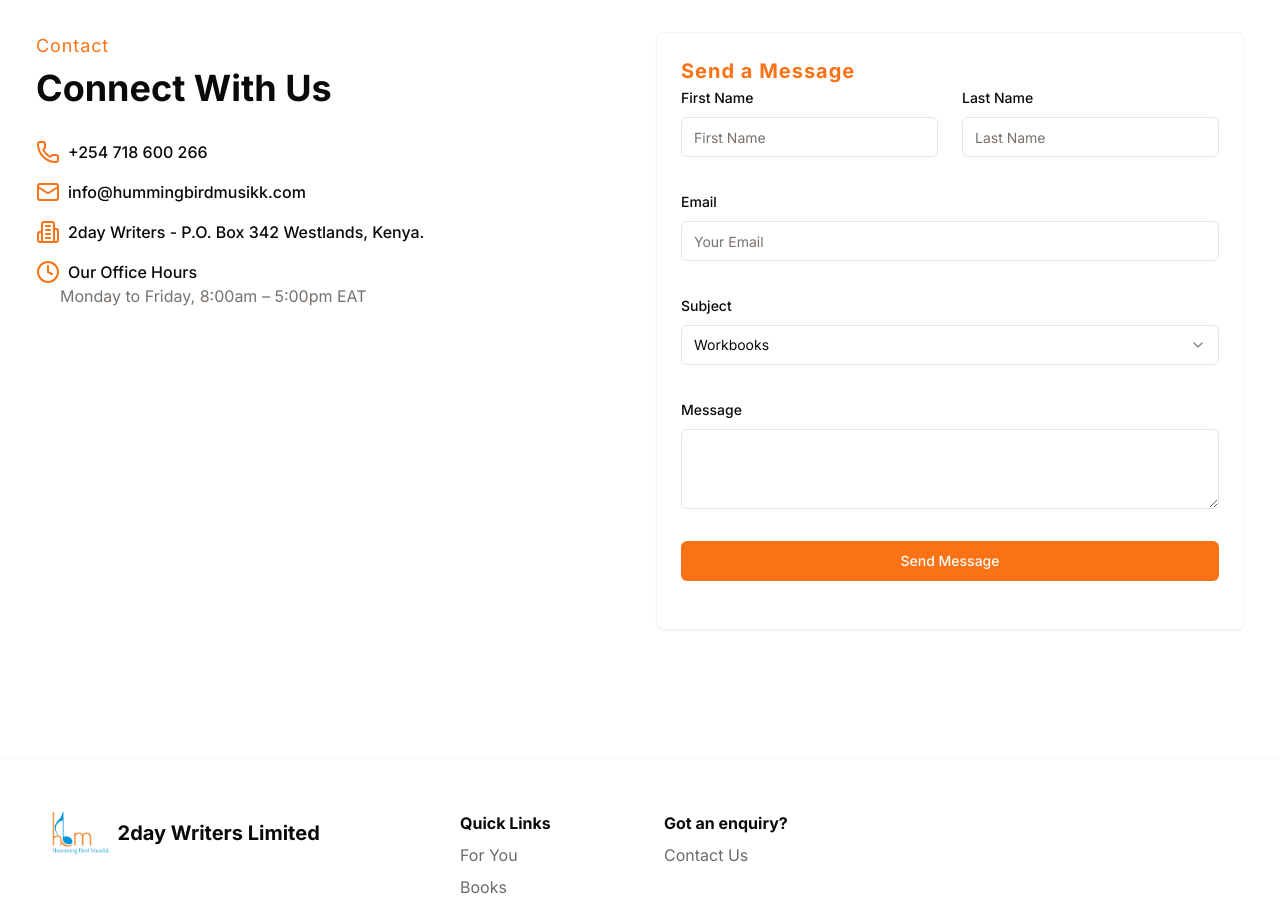
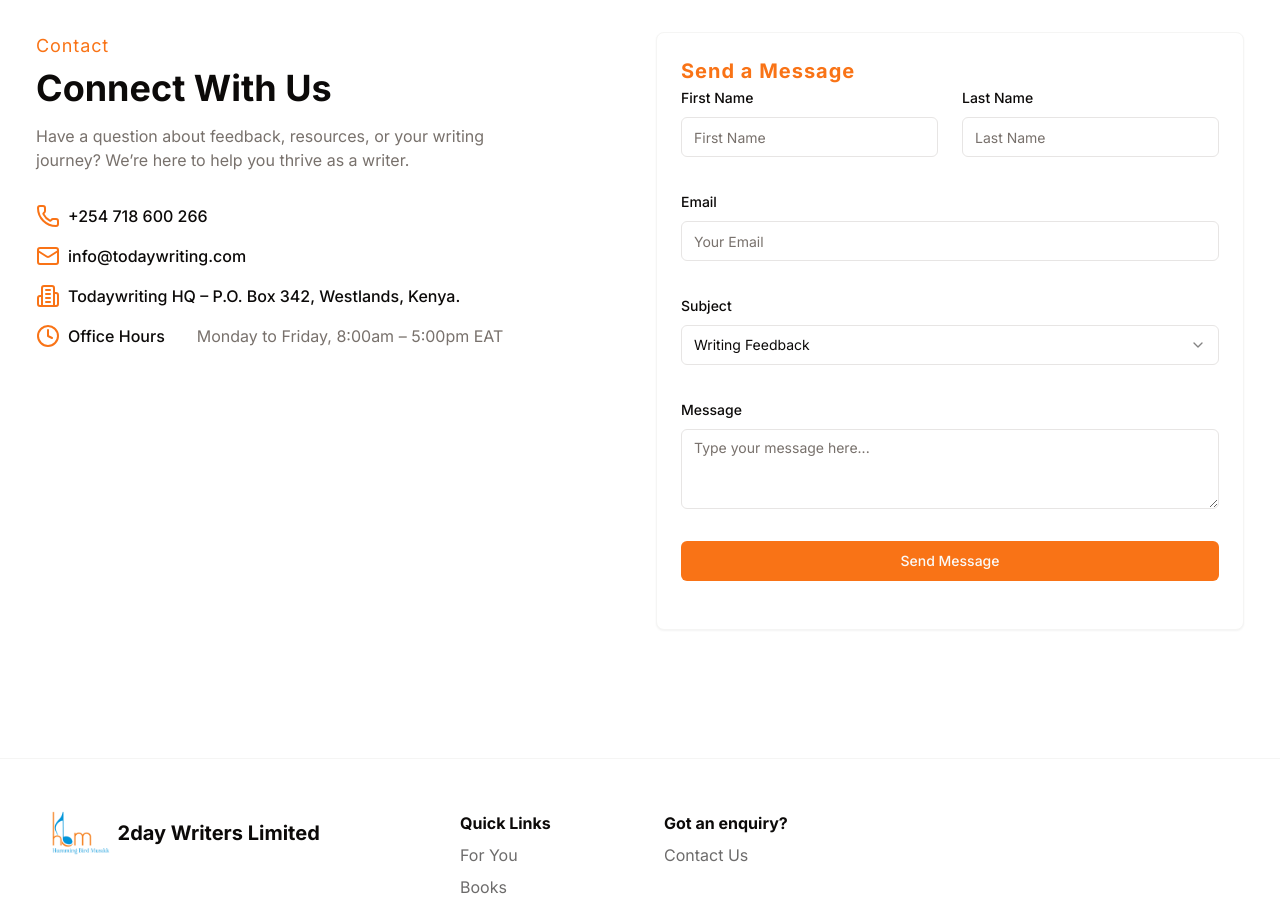
Before and after one commit to theyardmic3/2daywriters, a Next.js app: page /about in a window 1280 px wide. Shown: the part 4500-5411 px from the top of the page. Built offline with nearby package versions, Linux system fonts and the light colour scheme.

Commit message:
styling and contact details

```diff
--- a/components/layout/sections/BookCarousel.tsx
+++ b/components/layout/sections/BookCarousel.tsx
@@ -62,15 +62,16 @@ export const BookCarousel: React.FC = () => {
               key={index}
               className="md:basis-1/2 lg:basis-1/3 pl-4"
             >
-              <div className="p-1 flex aspect-rectangle items-center justify-center">
+                <div className="p-1 flex aspect-rectangle items-center justify-center">
                 <Image
                   src={src}
                   alt={`Carousel Image ${index + 1}`}
                   className="object-cover aspect-rectangle w-full rounded-tr-2xl rounded-br-2xl h-full"
                   width={600}
                   height={600}
+                  priority
                 />
-              </div>
+                </div>
             </CarouselItem>
           ))}
         </CarouselContent>
--- a/components/layout/sections/contact.tsx
+++ b/components/layout/sections/contact.tsx
@@ -6,7 +6,7 @@ import {
   CardHeader,
 } from "@/components/ui/card";
 import { Building2, Clock, Mail, Phone } from "lucide-react";
-import { useForm } from "react-hook-form"; // Ensure this is the right import
+import { useForm } from "react-hook-form";
 import { z } from "zod";
 import { zodResolver } from "@hookform/resolvers/zod";
 import {
@@ -43,92 +43,63 @@ export const ContactSection = () => {
       firstName: "",
       lastName: "",
       email: "",
-      subject: "Workbooks",
+      subject: "Writing Feedback",
       message: "",
     },
   });
 
   function onSubmit(values: z.infer<typeof formSchema>) {
     const { firstName, lastName, email, subject, message } = values;
-    console.log(values);
-
-    const mailToLink = `mailto:struckercorporation@gmail.com?subject=${subject}&body=Hello, I am ${firstName} ${lastName}, my Email is ${email}. %0D%0A${message}`;
+    const mailToLink = `mailto:info@todaywriting.com?subject=${subject}&body=Hello, I am ${firstName} ${lastName}, my Email is ${email}. %0D%0A${message}`;
     window.location.href = mailToLink;
   }
 
   return (
     <section id="contact" className="container w-[100%] py-24 sm:py-32">
-      <section className="grid grid-cols-1 md:grid-cols-2 gap-8  px-3 ">
+      <section className="grid grid-cols-1 md:grid-cols-2 gap-8 px-3">
+        {/* Contact Info */}
         <div>
           <div className="mb-4">
-            <h2 className="text-lg text-primary mb-2 tracking-wider">
-              Contact
-            </h2>
+            <h2 className="text-lg text-primary mb-2 tracking-wider">Contact</h2>
             <h2 className="text-3xl md:text-4xl font-bold">Connect With Us</h2>
           </div>
           <p className="mb-8 text-muted-foreground lg:w-5/6">
-
+            Have a question about feedback, resources, or your writing journey? We’re here to help you thrive as a writer.
           </p>
 
           <div className="flex flex-col gap-4">
-            <div>
             <div className="flex gap-2 items-center">
               <Phone className="text-primary" />
               <p className="font-medium">+254 718 600 266</p>
             </div>
-              <p className="text-muted-foreground pl-6">
 
-              </p>
+            <div className="flex gap-2 items-center">
+              <Mail className="text-primary" />
+              <p className="font-medium">info@todaywriting.com</p>
             </div>
 
-            <div>
             <div className="flex gap-2 items-center">
-                <Mail className="text-primary" />
-                <p className="font-medium">info@hummingbirdmusikk.com</p>
-              </div>
-              <p className="text-muted-foreground pl-6">
-
-              </p>
+              <Building2 className="text-primary" />
+              <p className="font-medium">Todaywriting HQ – P.O. Box 342, Westlands, Kenya.</p>
             </div>
 
-            <div>
-              <div className="flex gap-2 items-center">
-                <Building2 className="text-primary" />
-                <p className="font-medium">
-                  2day Writers - P.O. Box 342 Westlands, Kenya.
-                </p>
-              </div>
-              <p className="text-muted-foreground pl-6">
-
-              </p>
-            </div>
-
-            <div>
             <div className="flex gap-2 items-center">
               <Clock className="text-primary" />
-                <p className="font-medium">Our Office Hours</p>
-              </div>
-              <p className="text-muted-foreground pl-6">
-              Monday to Friday, 8:00am – 5:00pm EAT
-              </p>
+              <p className="font-medium">Office Hours</p>
+              <p className="text-muted-foreground pl-6">Monday to Friday, 8:00am – 5:00pm EAT</p>
             </div>
           </div>
         </div>
 
+        {/* Contact Form */}
         <Card>
-          <CardHeader className="px-6 pt- 6 pb-0">
-            <h2 className="text-xl font-bold tracking-wider text-primary">
-              Send a Message
-            </h2>
-
+          <CardHeader className="px-6 pt-6 pb-0">
+            <h2 className="text-xl font-bold tracking-wider text-primary">Send a Message</h2>
           </CardHeader>
 
           <CardContent>
             <Form {...form}>
-              <form
-                onSubmit={form.handleSubmit(onSubmit)}
-                className="space-y-8"
-              >
+              <form onSubmit={form.handleSubmit(onSubmit)} className="space-y-8">
                 <div className="grid grid-cols-2 gap-6">
                   <FormField
                     control={form.control}
@@ -165,11 +136,7 @@ export const ContactSection = () => {
                     <FormItem>
                       <FormLabel>Email</FormLabel>
                       <FormControl>
-                          <Input
-                            type="email"
-                            placeholder="Your Email"
-                            {...field}
-                          />
+                        <Input type="email" placeholder="Your Email" {...field} />
                       </FormControl>
                       <FormMessage />
                     </FormItem>
@@ -182,28 +149,18 @@ export const ContactSection = () => {
                   render={({ field }) => (
                     <FormItem>
                       <FormLabel>Subject</FormLabel>
-                      <Select
-                        onValueChange={field.onChange}
-                        defaultValue={field.value}
-                      >
+                      <Select onValueChange={field.onChange} defaultValue={field.value}>
                         <FormControl>
                           <SelectTrigger>
                             <SelectValue placeholder="Select a subject" />
                           </SelectTrigger>
                         </FormControl>
                         <SelectContent>
-                            <SelectItem value="Education Materials">
-                              Education Materials
-                            </SelectItem>
-                            <SelectItem value="Learners&apos; Books">
-                              Learners&apos; Books
-                            </SelectItem>
-                            <SelectItem value="Workbooks">
-                              Workbooks
-                            </SelectItem>
-                            <SelectItem value="Teachers&apos; Guides">
-                              Teachers&apos; Guides
-                            </SelectItem>
+                          <SelectItem value="Writing Feedback">Writing Feedback</SelectItem>
+                          <SelectItem value="Platform Features">Platform Features</SelectItem>
+                          <SelectItem value="Partnerships">Partnerships</SelectItem>
+                          <SelectItem value="Community Events">Community Events</SelectItem>
+                          <SelectItem value="Support">Support</SelectItem>
                         </SelectContent>
                       </Select>
                       <FormMessage />
@@ -218,7 +175,7 @@ export const ContactSection = () => {
                     <FormItem>
                       <FormLabel>Message</FormLabel>
                       <FormControl>
-                        <Textarea {...field} />
+                        <Textarea placeholder="Type your message here..." {...field} />
                       </FormControl>
                       <FormMessage />
                     </FormItem>
```
Lines whose indentation alone changed are shown as unchanged.
